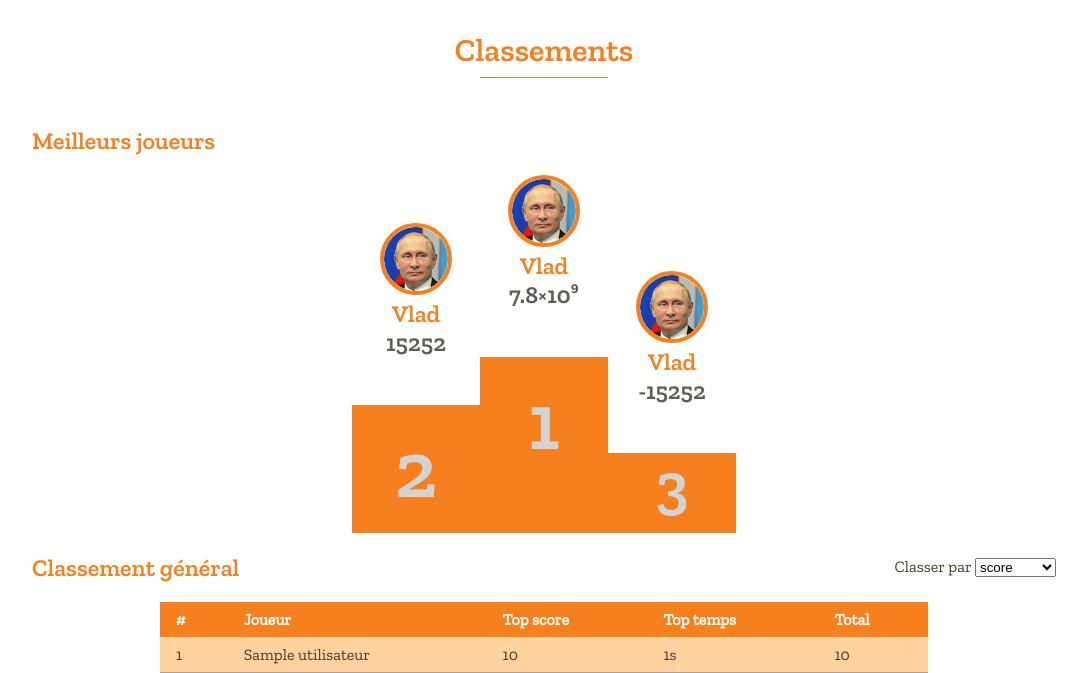
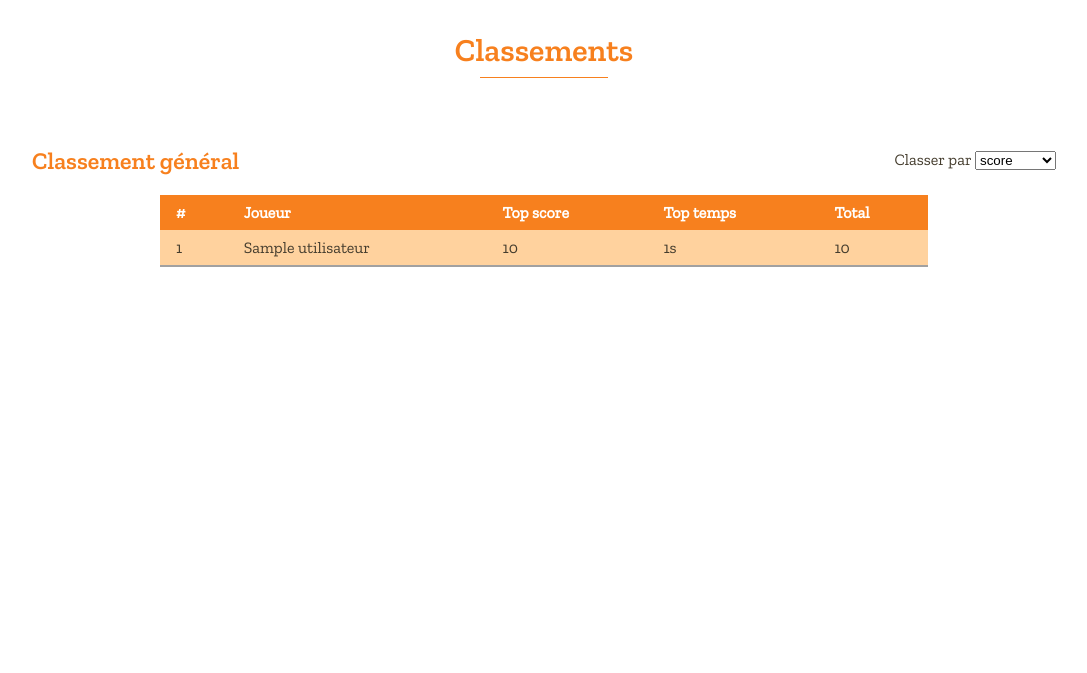
Before and after one commit to Tomy2e/burger-quiz, a PHP site: page /ranking.php in a window 1280 px wide. Shown: the part 65-738 px from the top of the page, without its empty margins (96-1183 px from the left). Run offline with PHP 8.4, Linux system fonts and the light colour scheme; tables that the repository leaves empty hold one stand-in row (values such as "Sample post").

Commit message:
[BKG]Autocommit Blitzkrieg

```diff
--- a/www/css/podium.css
+++ b/www/css/podium.css
@@ -28,6 +28,7 @@
 .podium .user h2
 {
     margin: 0;
+    font-size: 100%;
 }
 
 .podium .step h2
@@ -46,7 +47,7 @@
 .podium .user .topscore
 {
     display: inline-block;
-    font-size: 1.5em;
+    font-size: 1em;
 
     margin-bottom: 2em;
 
--- a/www/ranking.php
+++ b/www/ranking.php
@@ -29,14 +29,22 @@ $classementGeneral = $scoresMgr->getClassementGeneral();
 		<!-- Page content -->
 		<div id="page-ranking" class="main-content">
 			<h1>Classements</h1>
+
+			<?php
+			if (count($classementGeneral) >= 3)
+			{
+			?>
 			<section id="top3">
 				<h1>Meilleurs joueurs</h1>
 				<div class="podium hbox">
 					<div id="second">
 						<div class="user roundel">
-							<img src="resources/img/users/vlad.png" alt="Vlad">
-							<h2>Vlad</h2>
-							<span class="topscore">15252<span>
+							<?php
+
+							echo '<img src="resources/img/users/vlad.png" alt="Vlad">';
+							echo '<h2>'.$classementGeneral[1]['nom_utilisateur'].'</h2>';
+							echo '<span class="topscore">'.$classementGeneral[1]['total_points'].'<span>';
+							?>
 						</div>
 
 						<div class="step">
@@ -46,9 +54,12 @@ $classementGeneral = $scoresMgr->getClassementGeneral();
 
 					<div id="first">
 						<div class="user roundel">
-							<img src="resources/img/users/vlad.png" alt="Vlad">
-							<h2>Vlad</h2>
-							<span class="topscore">7.8×10⁹<span>
+							<?php
+
+							echo '<img src="resources/img/users/vlad.png" alt="Vlad">';
+							echo '<h2>'.$classementGeneral[0]['nom_utilisateur'].'</h2>';
+							echo '<span class="topscore">'.$classementGeneral[0]['total_points'].'<span>';
+							?>
 						</div>
 
 						<div class="step">
@@ -58,9 +69,12 @@ $classementGeneral = $scoresMgr->getClassementGeneral();
 
 					<div id="third">
 						<div class="user roundel">
-							<img src="resources/img/users/vlad.png" alt="Vlad">
-							<h2>Vlad</h2>
-							<span class="topscore">-15252<span>
+							<?php
+
+							echo '<img src="resources/img/users/vlad.png" alt="Vlad">';
+							echo '<h2>'.$classementGeneral[2]['nom_utilisateur'].'</h2>';
+							echo '<span class="topscore">'.$classementGeneral[2]['total_points'].'<span>';
+							?>
 						</div>
 
 						<div class="step">
@@ -69,6 +83,7 @@ $classementGeneral = $scoresMgr->getClassementGeneral();
 					</div>
 				</div>
 			</section>
+			<?php } ?>
 
 			<section id="general-ranking">
 				<div class="hbox">
```
Also changed, not shown: www/css/login.css (+10 -0 lines), www/js/game.js (+7 -4 lines).
